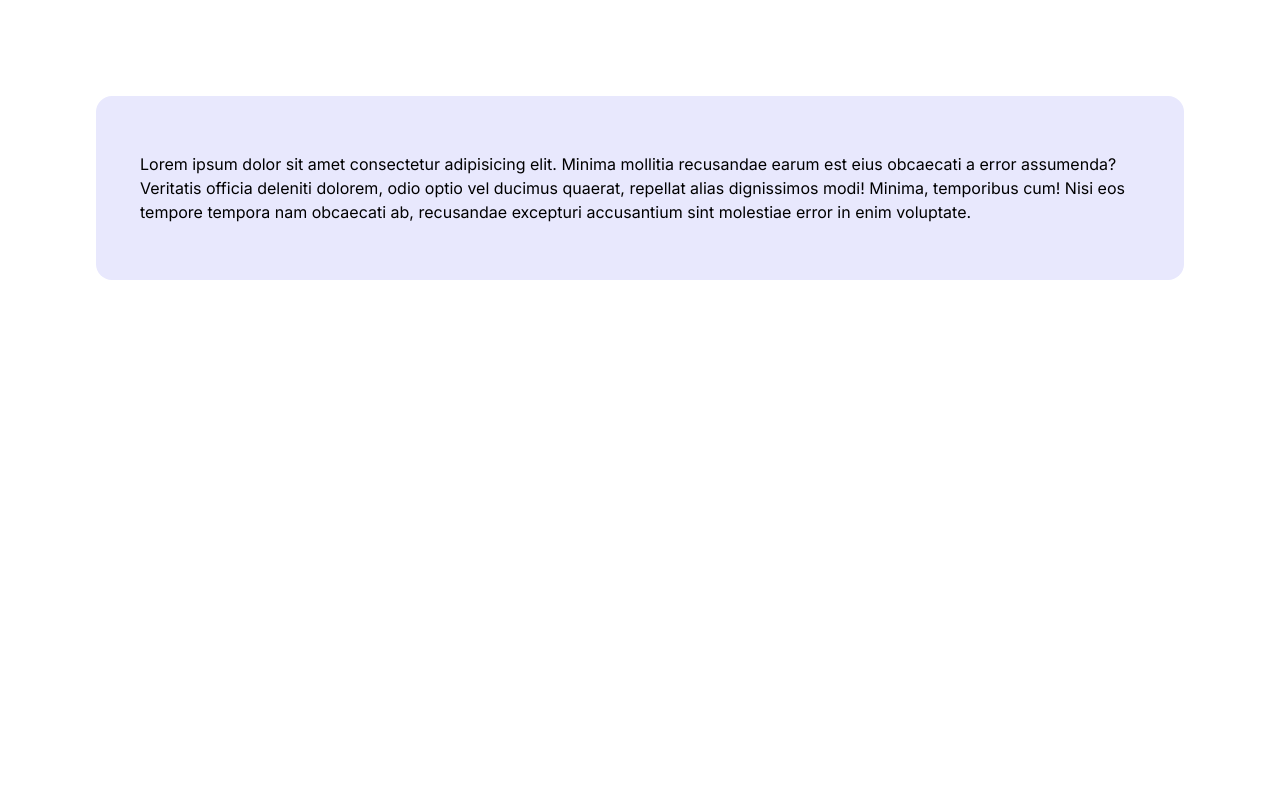
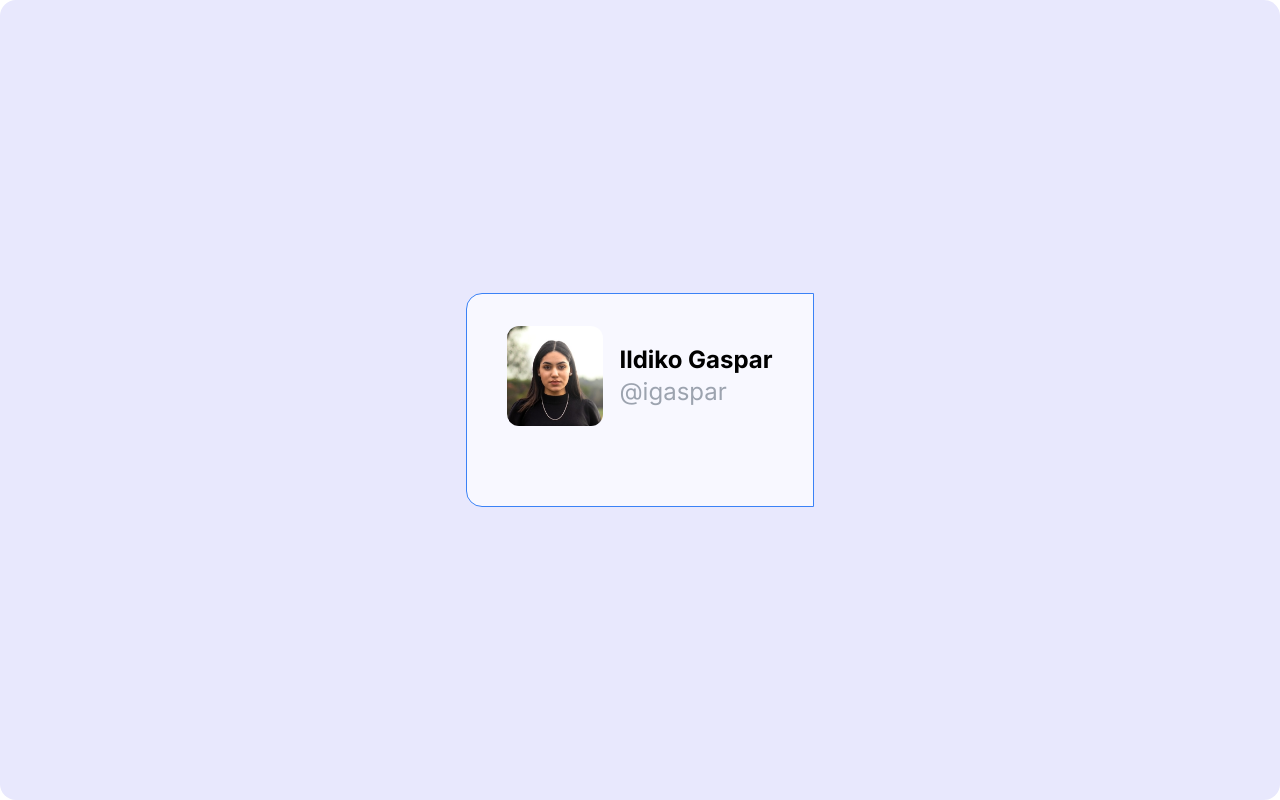
Before and after one commit to missatrox44/ui-components, a Next.js app: page / in a window 1280 px wide. Built offline with nearby package versions, Linux system fonts and the light colour scheme.

Commit message:
user imageand name

```diff
--- a/app/page.tsx
+++ b/app/page.tsx
@@ -2,7 +2,7 @@ import Billing from "@/components/Billing/Billing";
 
 export default function Home() {
   return (
-    <main className="flex min-h-screen flex-col items-center justify-between p-24">
+    <main className="">
       <Billing />
     </main>
   );
--- a/components/Billing/Billing.tsx
+++ b/components/Billing/Billing.tsx
@@ -4,8 +4,23 @@ export default function Billing() {
   return (
     <section id="billing">
       {/* Main container */}
-      <div className="flex flex-col md:flex-row bg-lilac rounded-2xl py-14 px-11">
-        Lorem ipsum dolor sit amet consectetur adipisicing elit. Minima mollitia recusandae earum est eius obcaecati a error assumenda? Veritatis officia deleniti dolorem, odio optio vel ducimus quaerat, repellat alias dignissimos modi! Minima, temporibus cum! Nisi eos tempore tempora nam obcaecati ab, recusandae excepturi accusantium sint molestiae error in enim voluptate.
+      <div className="flex min-h-screen items-center justify-center bg-lilac rounded-2xl py-[160px] px-[140px] ">
+
+
+        <div className="border border-blue-500 bg-lighterlilac rounded-l-2xl relative z-10">
+          {/* user info */}
+          <div className="pt-8 px-10 pb-20 flex items-center justify-center">
+            <img src="./images/headshot.jpg" alt="" className="rounded-xl w-24" />
+          <div className="flex flex-col ml-4">
+            <p className="font-bold text-2xl">Ildiko Gaspar</p>
+            <p className="text-light text-2xl text-gray-400">@igaspar</p>
+          </div>
+          </div>
+          {/* <div className="absolute bg-orangeish z-0">test</div> */}
+        </div>
+        {/* <div className="bg-white rounded-r-2xl">
+          Lorem ipsum dolor sit, amet consectetur adipisicing elit. Illo accusantium, esse explicabo quasi numquam dolor delectus fugit reiciendis inventore quaerat assumenda. Consequuntur fuga ab accusamus officia dignissimos vel laudantium ea.
+        </div> */}
       </div>
     </section>
   );
--- a/tailwind.config.ts
+++ b/tailwind.config.ts
@@ -10,6 +10,7 @@ const config: Config = {
     extend: {
       colors: {
         lilac: '#E8E8FD',
+        lighterlilac: '#f8f8ff',
         darkMaroon: '#611F17',
         orangeish: '#EE4D38',
 
```
Also changed, not shown: public/images/headshot.jpg (added).
